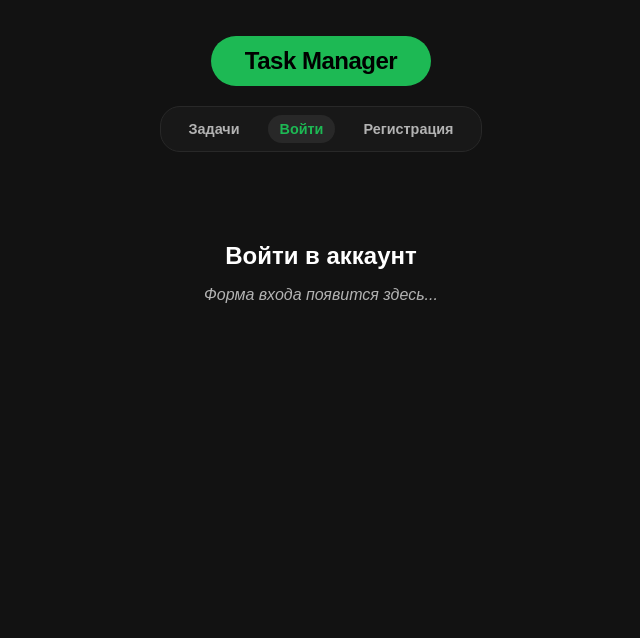
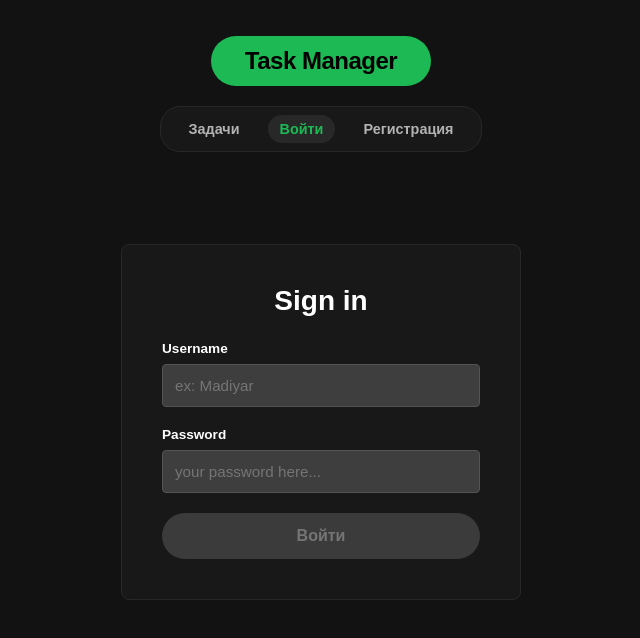
Before and after one commit to madiyar-git/week4-Frontend, a Vue app: page /login in a window 1280 px wide. Shown: the top 638 px of the page, without its empty margins (319-959 px from the left). Built offline with nearby package versions, Linux system fonts and the light colour scheme; the HTML template or start-up script is replaced by a standard one.

Commit message:
Added login view

```diff
--- a/src/views/LoginView.vue
+++ b/src/views/LoginView.vue
@@ -1,25 +1,216 @@
 <script setup lang="ts">
+import { ref, computed, onMounted } from 'vue'
+import { useRouter,useRoute } from 'vue-router'
+const route = useRoute() // подключили текущий роут
+
+const successMessage = ref<string | null>(null)
+
+onMounted(() => {
+  // Если пришли со страницы регистрации, там будет ?registered=1
+  if (route.query.registered === '1') {
+    successMessage.value = 'Вы успешно зарегистрированы! Теперь войдите.'
+
+    // Чистим query параметры из урла, чтобы при обновлении страницы плашка исчезала
+    router.replace({ query: {} })
+  }
+})
+
+const router = useRouter()
+
+const username = ref<string>('')
+const password = ref<string>('')
+
+const isLoading = ref<boolean>(false)
+const error = ref<string | null>(null)
+
+const isFormValid = computed<boolean>(() => {
+    const isUsernameValid = username.value.trim().length >= 3
+    const isPasswordValid = password.value.length >= 6
+    return isUsernameValid && isPasswordValid
+})
+
+async function handleSubmit() {
+  isLoading.value = true
+  error.value = null
+  try {
+    await new Promise(r => setTimeout(r, 500))
+    router.push({ name: 'tasks' })
+  } catch (e: unknown) {
+    if (e instanceof Error){
+        error.value = e.message
+    }else{
+        error.value = 'Login error'
+    }
+    } finally {
+    isLoading.value = false
+  }
+}
 
 </script>
 
 <template>
-  <div class="auth-page">
-    <h2>Войти в аккаунт</h2>
-    <p class="placeholder-text">Форма входа появится здесь...</p>
+  <div class="login-container">
+    <form @submit.prevent="handleSubmit" class="login-form">
+      <h2>Sign in</h2>
+
+      <div class="form-group">
+        <label for="username">Username</label>
+        <input
+          id="username"
+          v-model="username"
+          type="text"
+          placeholder="ex: Madiyar"
+          :disabled="isLoading"
+          autocomplete="username"
+        />
+      </div>
+
+      <div class="form-group">
+        <label for="password">Password</label>
+        <input
+          id="password"
+          v-model="password"
+          type="password"
+          placeholder="your password here..."
+          :disabled="isLoading"
+          autocomplete="current-password"
+        />
+      </div>
+
+      <div v-if="error" class="error-message">
+        {{ error }}
+      </div>
+
+      <button
+        type="submit"
+        class="submit-btn"
+        :disabled="!isFormValid || isLoading"
+        >
+        <span v-if="isLoading" class="btn-spinner"></span>
+        <span v-else>Войти</span>
+      </button>
+    </form>
   </div>
 </template>
 
 <style scoped>
-.auth-page {
+.login-container {
+  display: flex;
+  justify-content: center;
+  align-items: center;
+  min-height: 60vh;
+  width: 100%;
+}
+
+.login-form {
+  background-color: #181818;
+  border: 1px solid #282828;
+  padding: 40px;
+  border-radius: 8px;
+  width: 100%;
+  max-width: 400px;
+  box-sizing: border-box;
+}
+
+h2 {
+  margin: 0 0 24px 0;
+  font-size: 1.75rem;
+  font-weight: 700;
   text-align: center;
-  padding: 40px;
+  color: #ffffff;
 }
-h2 {
+
+.form-group {
+  margin-bottom: 20px;
+  display: flex;
+  flex-direction: column;
+  gap: 8px;
+}
+
+label {
+  font-size: 0.85rem;
+  font-weight: 700;
   color: #ffffff;
-  margin-bottom: 12px;
 }
-.placeholder-text {
+
+input {
+  background-color: #3e3e3e;
+  border: 1px solid #535353;
+  color: #ffffff;
+  padding: 12px;
+  border-radius: 4px;
+  font-size: 0.95rem;
+  box-sizing: border-box;
+  transition: border-color 0.2s ease, background-color 0.2s ease;
+}
+
+input:focus {
+  outline: none;
+  border-color: #1db954;
+  background-color: #4a4a4a;
+}
+
+input:disabled {
+  opacity: 0.5;
+  cursor: not-allowed;
+}
+
+.error-message {
+  background-color: #4a1d24;
+  color: #feb2b2;
+  padding: 10px;
+  border-radius: 4px;
+  font-size: 0.85rem;
+  margin-bottom: 20px;
+  text-align: center;
+  border: 1px solid #ff4d4f;
+}
+
+.submit-btn {
+  width: 100%;
+  background-color: #1db954;
+  color: #000000;
+  border: none;
+  padding: 14px;
+  border-radius: 25px;
+  font-size: 1rem;
+  font-weight: bold;
+  cursor: pointer;
+  display: flex;
+  align-items: center;
+  justify-content: center;
+  margin-top: 10px;
+  transition: transform 0.2s ease, background-color 0.2s ease, opacity 0.2s ease;
+}
+
+.submit-btn:hover:not(:disabled) {
+  background-color: #1ed760;
+  transform: scale(1.02);
+}
+
+.submit-btn:active:not(:disabled) {
+  transform: scale(0.98);
+}
+
+.submit-btn:disabled {
+  background-color: #535353;
   color: #b3b3b3;
-  font-style: italic;
+  opacity: 0.6;
+  cursor: not-allowed;
+  transform: none;
+}
+
+.btn-spinner {
+  width: 18px;
+  height: 18px;
+  border: 2px solid #000000;
+  border-top: 2px solid transparent;
+  border-radius: 50%;
+  animation: spin 0.8s linear infinite;
+}
+
+@keyframes spin {
+  0% { transform: rotate(0deg); }
+  100% { transform: rotate(360deg); }
 }
 </style>
```
